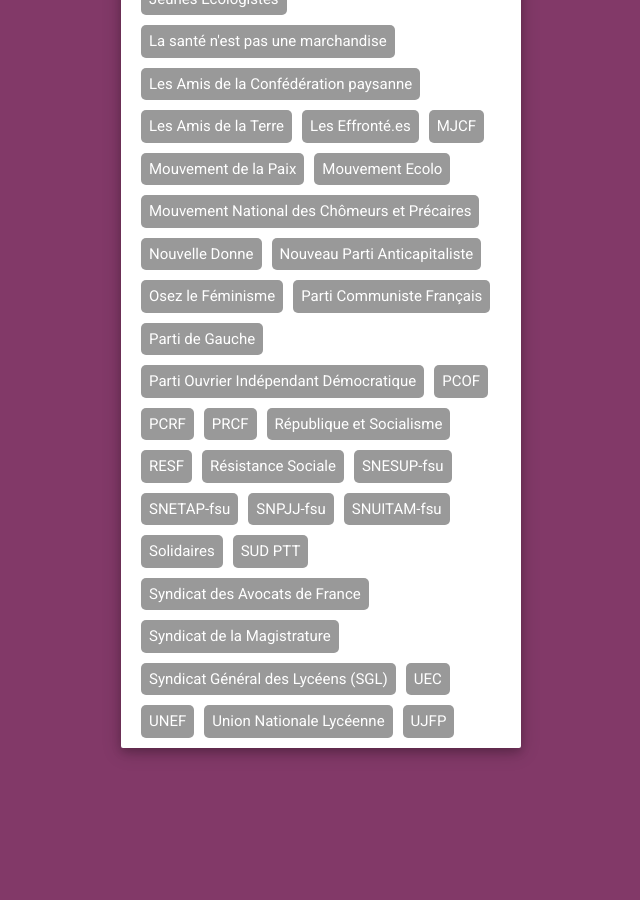
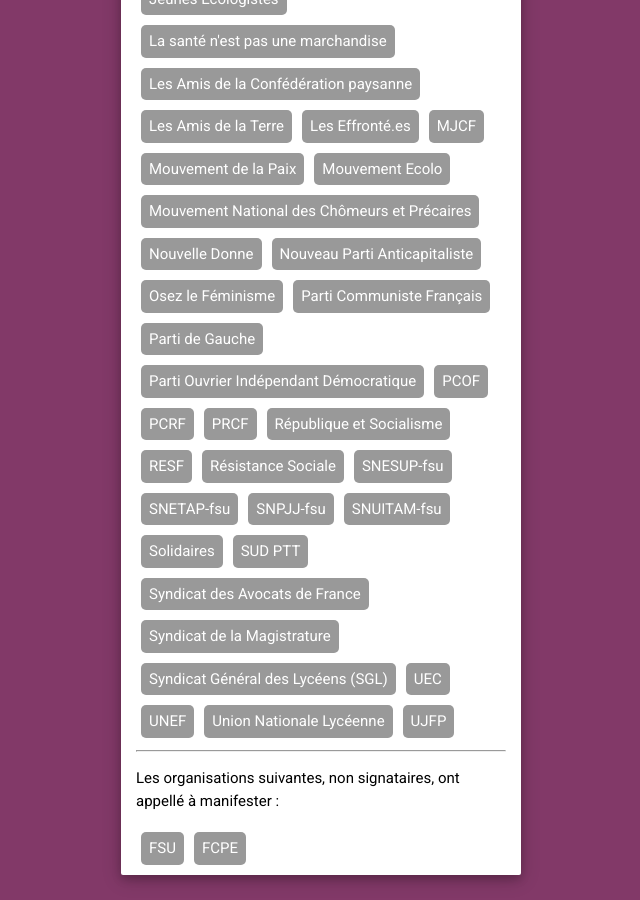
Before and after one commit to tonygoussot/mareepopulaire, a Jekyll site: the page built from index.html, in a window 1280 px wide and 900 px high, scrolled down 2629 px. Shown: the whole window, without its empty margins (524-1164 px from the left). Built offline with Jekyll 4.4.1, drawn with Linux system fonts in a browser that asks for light colours; before the commit the page ends 3402 px from its top, so only the background shows below that.

Commit message:
add non signataires

```diff
--- /dev/null
+++ b/_data/appel_manifestation.yml
@@ -0,0 +1,2 @@
+- nom: FSU
+- nom: FCPE
--- a/index.html
+++ b/index.html
@@ -150,6 +150,16 @@
             <div class="Article__content Article__content--signataires">
                 <ul class="Signataires">
                     {% for signataire in site.data.signataires %}
+                    <li>{{ signataire.nom }}</li>
+                    {% endfor %}
+                </ul>
+                <hr>
+                <p>
+                  Les organisations suivantes, non signataires, ont
+                  appellé à manifester :
+                </p>
+                <ul class="Signataires">
+                    {% for signataire in site.data.appel_manifestation %}
                     <li>{{ signataire.nom }}</li>
                     {% endfor %}
                 </ul>
```
